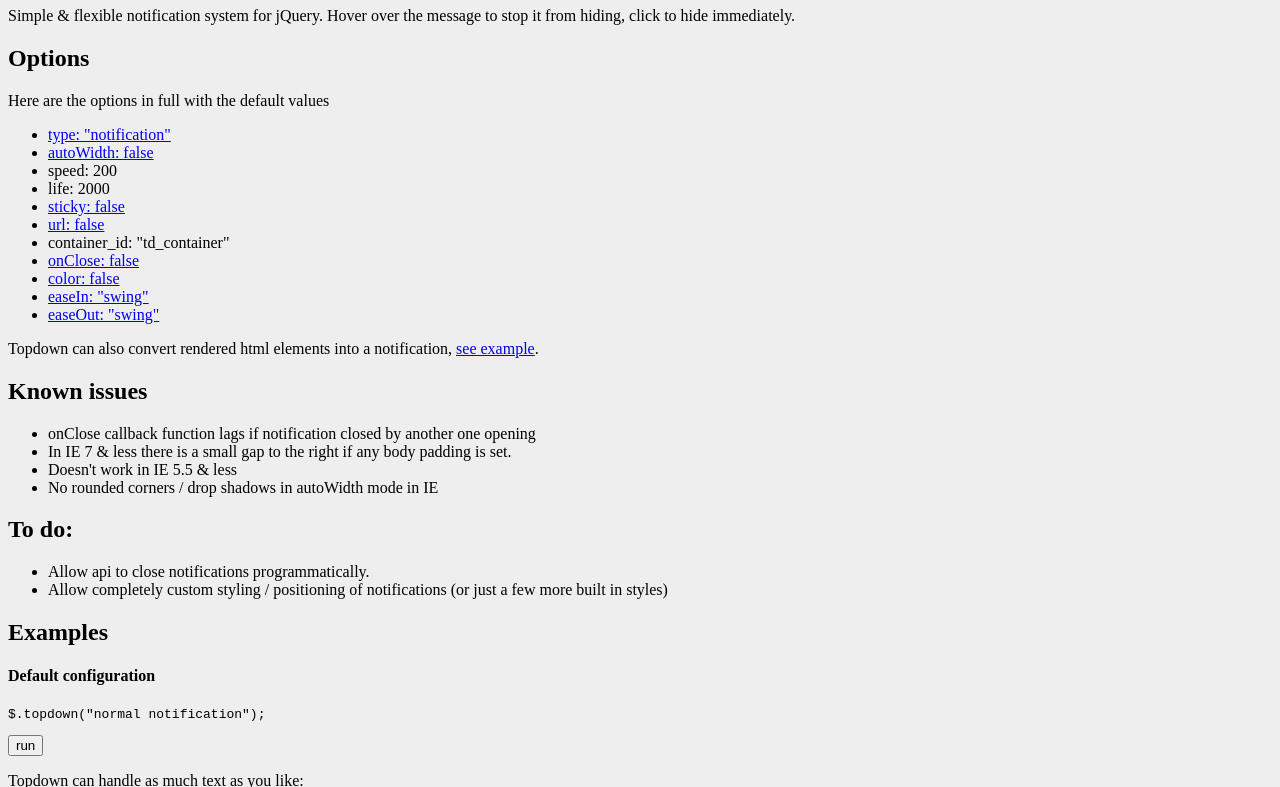
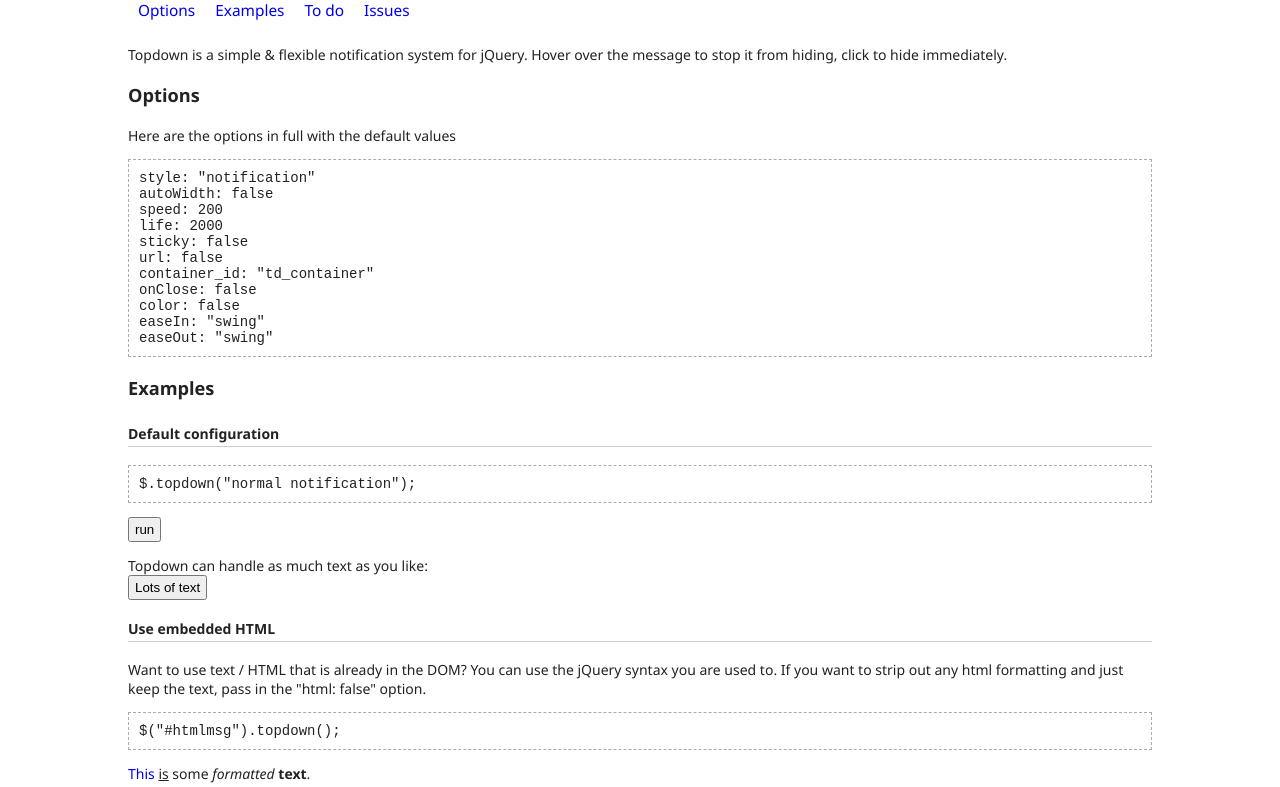
Before and after one commit to balaclark/jQuery-Topdown, a plain HTML site: page examples.html in a window 1280 px wide. Shown: the part 73-860 px from the top of the page. Drawn offline with nearby package versions, Linux system fonts and the light colour scheme; a web font is replaced by a local one.

Commit message:
updated examples page

```diff
--- a/examples.html
+++ b/examples.html
@@ -1,16 +1,18 @@
-<!DOCTYPE html PUBLIC "-//W3C//DTD XHTML 1.0 Strict//EN" "http://www.w3.org/TR/xhtml1/DTD/xhtml1-strict.dtd">
-<html xmlns="http://www.w3.org/1999/xhtml" xml:lang="en" lang="en">
+<!DOCTYPE html>
+<html>
 	<head>
-		<meta http-equiv="Content-type" content="text/html;charset=UTF-8" />
+		<meta charset="UTF-8" />
 
-		<title>jQuery Custom Plugins</title>
+		<title>jQuery Topdown</title>
 
-		<link rel="stylesheet" type="text/css" href="jquery.topdown.css" />
+		<link rel='stylesheet' href='http://fonts.googleapis.com/css?family=Droid+Serif' />
+		<link rel="stylesheet" href="jquery.topdown.css" />
 
-		<script type="text/javascript" src="http://ajax.googleapis.com/ajax/libs/jquery/1/jquery.min.js"></script>
-		<script type="text/javascript" src="http://ajax.googleapis.com/ajax/libs/jqueryui/1.7.2/jquery-ui.min.js"></script>
-		<script type="text/javascript" src="jquery.topdown.js"></script>
-		<script type="text/javascript">
+		<script src="http://ajax.googleapis.com/ajax/libs/jquery/1/jquery.min.js"></script>
+		<script src="http://ajax.googleapis.com/ajax/libs/jqueryui/1.7.2/jquery-ui.min.js"></script>
+		<script src="jquery.topdown.js"></script>
+
+		<script>
 
 			$(document).ready(function() {
 
@@ -66,28 +68,114 @@
 					});
 				});
 				$("#msg5").click(function(){
-					$.topdown($("select[name=style]").val(), { type: $("select[name=style]").val() });
+					$.topdown($("select[name=style]").val(), { style: $("select[name=style]").val() });
 				});
 				$("#msg14").click(function(){
 					$.topdown("this one isn't 100% width", { autoWidth: true });
 				});
 			});
+		</script>
 
-		</script>
+		<style>
+
+			body, h1, h2, h3, div { margin: 0; padding: 0; }
+
+			body {
+				font-family: 'Segoe UI', 'Lucida Grande', Verdana, Arial, Helvetica, sans-serif;
+				font-size: 14px;
+				color: #222;
+				padding: 0;
+			}
+
+			h1 {
+				font-family: 'Droid Serif', arial, serif;
+				font-size: 3em;
+				padding: 10px 0 5px;
+			}
+
+			h2 {
+				padding: 5px 0;
+				font-size: 1.3em;
+			}
+
+			h4 {
+				border-bottom: solid 1px #ccc;
+				padding-bottom: 3px;
+			}
+
+			ul#menu {
+				list-style-type: none;
+				margin: 0;
+				padding: 0;
+				overflow: auto;
+			}
+
+			#menu li, #menu li a {
+				display: block;
+				float: left;
+				text-decoration: none;
+			}
+
+			#menu li a {
+				padding: 10px;
+				font-size: 1.1em;
+			}
+
+			#wrapper {
+				max-width: 80%;
+				min-width: 600px;
+				margin: 0 auto;
+				background-color: #fff;
+			}
+
+			pre {
+				border: dashed 1px #aaa;
+				padding: 10px;
+			}
+
+			button, input, select {
+				padding: 3px 5px;
+				text-size: 1.5em;
+			}
+
+		</style>
 	</head>
-	<body style="background-color: #eee">
+	<body>
 
-		<h1>jQuery Topdown</h1>
+		<div id="wrapper">
 
-		<p>Simple &amp; flexible notification system for jQuery. Hover over the message to stop
+			<h1>Topdown</h1>
+
+			<ul id="menu">
+				<li><a href="#options">Options</a></li>
+				<li><a href="#examples">Examples</a></li>
+				<li><a href="#todo">To do</a></li>
+				<li><a href="#issues">Issues</a></li>
+			</ul>
+
+			<p>Topdown is a simple &amp; flexible notification system for jQuery. Hover over the message to stop
 			it from hiding, click to hide immediately.</p>
 
-		<h2>Options</h2>
+			<h2 id="options">Options</h2>
 
 			<p>Here are the options in full with the default values</p>
 
-		<ul id="options">
-			<li><a href="#type">type: "notification"</a></li>
+<pre>style: "notification"
+autoWidth: false
+speed: 200
+life: 2000
+sticky: false
+url: false
+container_id: "td_container"
+onClose: false
+color: false
+easeIn: "swing"
+easeOut: "swing"</pre>
+
+			<h2 id="examples">Examples</h2>
+			<!--
+			<ul>
+				<li><a href="#style">style: "notification"</a></li>
 				<li><a href="#autoWidth">autoWidth: false</a></li>
 				<li>speed: 200</li>
 				<li>life: 2000</li>
@@ -99,28 +187,8 @@
 				<li><a href="#easing">easeIn: "swing"</a></li>
 				<li><a href="#easing">easeOut: "swing"</a></li>
 			</ul>
-
-		<p>Topdown can also convert rendered html elements into a notification, <a href="#htmlmsg">see example</a>.</p>
-
-		<h2>Known issues</h2>
-
-		<ul>
-			<li>onClose callback function lags if notification closed by another one opening</li>
-			<li>In IE 7 &amp; less there is a small gap to the right if any body padding is set.</li>
-			<li>Doesn't work in IE 5.5 &amp; less</li>
-			<li>No rounded corners / drop shadows in autoWidth mode in IE</li>
-		</ul>
-
-		<h2>To do:</h2>
-
-		<ul>
-			<li>Allow api to close notifications programmatically.</li>
-			<li>Allow completely custom styling / positioning of notifications (or just a few more built in styles)</li>
-		</ul>
-
-		<h2>Examples</h2>
-
-		<div id="examples">
+			-->
+			<div>
 
 				<h4>Default configuration</h4>
 
@@ -133,14 +201,31 @@
 					<button id="msg8">Lots of text</button>
 				</p>
 
-			<h4 id="type">type</h4>
+				<h4 id="htmlmsg">Use embedded HTML</h4>
 
 				<p>
-				Topdown comes with three default themes, custom themes can be created
+					Want to use text / HTML that is already in the DOM? You can use the
+					jQuery syntax you are used to. If you want to strip out any html formatting
+					and just keep the text, pass in the "html: false" option.
+
+					<pre>$("#htmlmsg").topdown();</pre>
+				</p>
+
+				<p class="htmlmsg"><span style="color:blue">This</span> <span style="text-decoration:underline">is</span> some <em>formatted</em> <strong>text</strong>.</p>
+
+				<p>
+					<button id="msg9">run (preserve formatting)</button>
+					<button id="msg10">run (destroy formatting)</button>
+				</p>
+
+				<h4 id="class">Notification Styles</h4>
+
+				<p>
+					Topdown comes with three default styles, custom styles can be created
 					in CSS and the class name passed here.
 
-				<pre>$.topdown("notification", { type: "notification" });</pre>
-				<label for="style">Class: </label>
+					<pre>$.topdown("notification", { style: "notification" });</pre>
+					<label for="style">Style: </label>
 					<select name="style" id="style">
 						<option>notification</option>
 						<option>success</option>
@@ -156,7 +241,7 @@
 					<button id="msg13">run</button>
 				</p>
 
-			<h4 id="sticky">sticky</h4>
+				<h4 id="sticky">Sticky Notifications</h4>
 
 				<p>
 					Sticky notifications don't disappear, they stick around until they
@@ -218,22 +303,22 @@
 
 			</div>
 
-		<h3 id="htmlmsg">Use embedded HTML</h3>
+			<h2 id="todo">To do:</h2>
 
-		<p>
-			Want to use text / HTML that is already in the DOM? You can use the
-			jQuery syntax you are used to. If you want to strip out any html formatting
-			and just keep the text, pass in the "html: false" option.
+			<ul>
+				<li>Allow api to close notifications programmatically.</li>
+				<li>Allow completely custom styling / positioning of notifications (or just a few more built in styles)</li>
+			</ul>
 
-			<pre>$("#htmlmsg").topdown();</pre>
-		</p>
+			<h2 id="issues">Known issues</h2>
 
-		<p class="htmlmsg"><span style="color:blue">This</span> <span style="text-decoration:underline">is</span> some <em>formatted</em> <strong>text</strong>.</p>
+			<ul>
+				<li>onClose callback function lags if notification closed by another one opening</li>
+				<li>In IE 7 &amp; less there is a small gap to the right if any body padding is set.</li>
+				<li>Doesn't work in IE 5.5 &amp; less</li>
+				<li>No rounded corners / drop shadows in autoWidth mode in IE</li>
+			</ul>
 
-		<p>
-			<button id="msg9">convert (preserve formatting)</button>
-			<button id="msg10">convert (destroy formatting)</button>
-		</p>
-
+		</div>
 	</body>
 </html>
```
Lines whose indentation alone changed are shown as unchanged.
